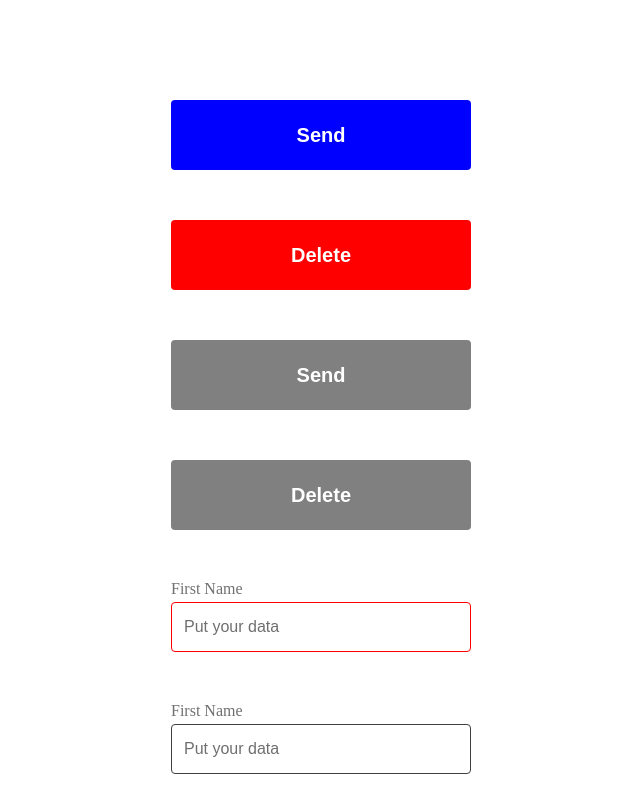
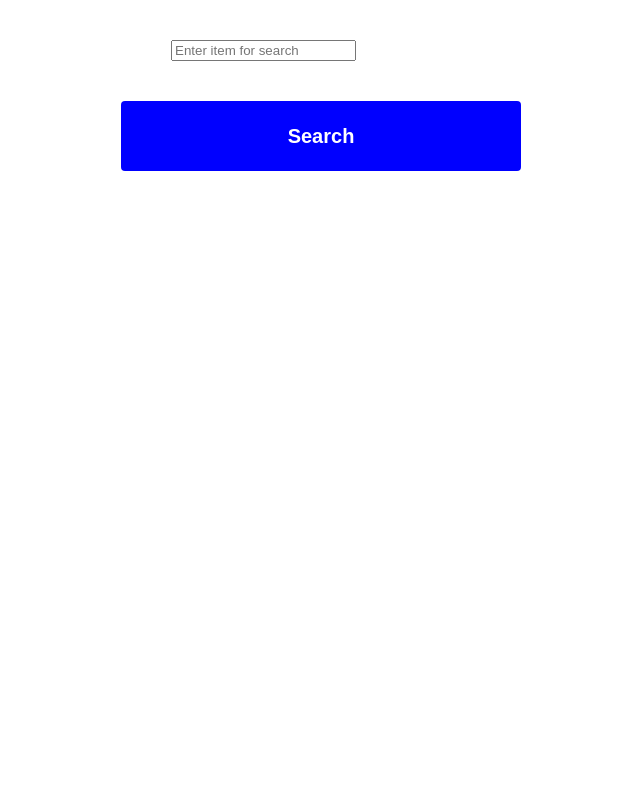
Before and after one commit to au-developer/typescript-project, a React (Create React App) app: page / in a window 1280 px wide. Shown: the top 800 px of the page, without its empty margins (319-959 px from the left). Built offline with nearby package versions, Linux system fonts and the light colour scheme.

Commit message:
add corrections to hw08

```diff
--- a/src/App.css
+++ /dev/null
@@ -1,5 +0,0 @@
-.App {
-  display: flex;
-  flex-direction: column;
-  flex: 1;
-}
--- a/src/App.tsx
+++ b/src/App.tsx
@@ -1,28 +1,29 @@
-import "./App.css";
+
 import GlobalStyles from "styles/GlobalStyles";
+import { AppWrapper } from "appStyles";
 // Lessons
 //import Lesson06 from "./lessons/Lesonn06/Lesson06";
 // import Lesson07  from "./lessons/Lesson07/Lesson07";
 //import Lesson08 from "lessons/Lesson08/Lesson08"
-
+import Lesson09 from "lessons/Lesson09/Lesson09";
 //Homeworks
 //import Homework06 from "./homeworks/Homework06/Homework06";
 //import Homework07 from "homeworks/Homework07/Homework07"
-import Homework08 from "homeworks/Homework08/Homework08";
+// import Homework08 from "homeworks/Homework08/Homework08";
 //Consultations
 
 function App() {
   return (
-    <div className="App">
+    <AppWrapper>
       <GlobalStyles/>
       {/* <Lesson06/> */}
       {/* <Homework06 /> */}
       {/* <Lesson07/> */}
       {/* <Homework07/> */}
       {/* <Lesson08/> */}
-      <Homework08/>
-
-    </div>
+      {/* <Homework08/> */}
+      <Lesson09/>
+    </AppWrapper>
   );
 }
 
--- /dev/null
+++ b/src/appStyles.ts
@@ -0,0 +1,7 @@
+import styled from "@emotion/styled";
+
+export const AppWrapper = styled.div`
+display: flex;
+  flex-direction: column;
+  flex: 1;
+`;
--- a/src/components/Input/Input.tsx
+++ b/src/components/Input/Input.tsx
@@ -9,7 +9,9 @@ function Input({
   placeholder,
   label,
   disabled,
-  error
+  $error,
+  value,
+  onChange
 }: InputProps) {
   return (
     <InputWrapper>
@@ -20,7 +22,9 @@ function Input({
         type={type}
         placeholder={placeholder}
         disabled={disabled}
-        error = {error}
+        $error = {$error}
+        value={value}
+        onChange={onChange}
       />
     </InputWrapper>
   );
--- a/src/components/Input/styles.ts
+++ b/src/components/Input/styles.ts
@@ -1,7 +1,8 @@
 import styled from "@emotion/styled";
+import {colors} from "styles/colors"
 
 interface StyleErrorProps {
-  error?: undefined | string;
+  $error?: undefined | string;
 }
 
 const changeInputBackGround = (disabled: boolean | undefined) => {
@@ -37,11 +38,11 @@ export const InputComponent = styled("input")<StyleErrorProps>`
   border-radius: 4px;
   padding: 12px;
   outline: none;
-  border-color: ${({ disabled, error }) =>
-    changeInputColorBorder(disabled, error)};
+  border-color: ${({ disabled, $error }) =>
+  changeInputColorBorder(disabled, $error)};
   background-color: ${({ disabled }) => changeInputBackGround(disabled)};
   cursor: ${({ disabled }) => (disabled ? "not-allowed" : "pointer")};
-  ::placeholder {
+  & ::placeholder {
     color: #6f6f6f;
     font-size: 16px;
   }
--- a/src/components/Input/types.ts
+++ b/src/components/Input/types.ts
@@ -1,4 +1,4 @@
-import { HTMLInputTypeAttribute } from "react";
+import { HTMLInputTypeAttribute, ChangeEvent } from "react";
 
 export interface InputProps {
   id: string;
@@ -7,5 +7,7 @@ export interface InputProps {
   placeholder?: string;
   label: string;
   disabled?: boolean;
-  error?: undefined | string;
+  $error?: undefined | string;
+  value?: string;
+  onChange?: (event: ChangeEvent<HTMLInputElement>) => void;
 }
--- a/src/homeworks/Homework08/Homework08.tsx
+++ b/src/homeworks/Homework08/Homework08.tsx
@@ -53,7 +53,7 @@ function Homework08() {
           placeholder="Put your data"
           label="First Name"
           disabled={false}
-          error={"some string"}
+          $error={"some string"}
         />
       </ControlSize>
       <ControlSize>
@@ -63,7 +63,7 @@ function Homework08() {
           placeholder="Put your data"
           label="First Name"
           disabled={false}
-          error={undefined}
+          $error={undefined}
         />
       </ControlSize>
       <ControlSize>
@@ -73,7 +73,7 @@ function Homework08() {
           placeholder="Put your data"
           label="First Name"
           disabled={true}
-          error={"some string"}
+          $error={"some string"}
         />
       </ControlSize>
       <ControlSize>
@@ -83,7 +83,7 @@ function Homework08() {
           placeholder="Put your data"
           label="First Name"
           disabled={true}
-          error={undefined}
+         $error={undefined}
         />
       </ControlSize>
     </PageWrapperHw08>
--- /dev/null
+++ b/src/lessons/Lesson09/Lesson09.tsx
@@ -0,0 +1,62 @@
+import { useState, ChangeEvent, useEffect } from "react";
+
+import Input from "components/Input/Input";
+import Button from "components/Button/Button";
+
+import { Lesson_09Wrapper, InputControl, ButtonControl } from "./styles";
+
+function Lesson_09() {
+  const [searchInputValue, setSearchInputValue] = useState("");
+
+  const onChangeInput = (event: ChangeEvent<HTMLInputElement>) => {
+    console.log(event.target.value);
+    setSearchInputValue(event.target.value);
+  };
+
+  const onSearch = () => {
+    console.log(searchInputValue);
+  };
+
+// mounting
+useEffect (()=>{
+  console.log("Mounting!!!")
+}, []);
+
+// updating
+useEffect (()=>{
+  console.log("Updating!!!");
+}, [searchInputValue]);
+
+
+// unmounting
+useEffect (()=>{
+  return ()=>{console.log("Unmouting!!!")}
+}, []);
+
+  return (
+    <Lesson_09Wrapper>
+      <InputControl>
+        {/* <Input
+          id="search-input"
+          label="Search"
+          name="search"
+          placeholder="Enter item for search"
+        /> */}
+        <input
+          id="search-input"
+          name="search"
+          placeholder="Enter item for search"
+          //   value - это значение самого инпута, т.е то значение котрое введет потенциальный пользователь
+        //   value={searchInputValue}
+          // onChange - функция, которая срабатывает, когда пользователь что-то вводит в инпут
+        //   onChange={onChangeInput}
+        />
+      </InputControl>
+      <ButtonControl>
+        <Button name="Search" onClick={onSearch} />
+      </ButtonControl>
+    </Lesson_09Wrapper>
+  );
+}
+
+export default Lesson_09;
--- /dev/null
+++ b/src/lessons/Lesson09/styles.ts
@@ -0,0 +1,18 @@
+import styled from "@emotion/styled";
+
+export const Lesson_09Wrapper = styled.div`
+  display: flex;
+  flex-direction: column;
+  flex: 1;
+  gap: 40px;
+  align-items: center;
+  padding: 40px;
+`;
+
+export const InputControl = styled.div`
+  width: 300px;
+`;
+
+export const ButtonControl = styled.div`
+  width: 400px;
+`;
--- /dev/null
+++ b/src/styles/colors.ts
@@ -0,0 +1,15 @@
+export interface COLORS {
+    ERROR: string;
+    PRIMARY_BLUE: string;
+    PLACEHOLDER: string;
+    LABEL: string;
+    DISABLED: string;
+  }
+
+  export const colors: COLORS = {
+    ERROR: "#D04648",
+    PRIMARY_BLUE: "#1f27f5",
+    PLACEHOLDER: "#6f6f6f",
+    LABEL: "#615c5c",
+    DISABLED: "#3f3f3f",
+  };
```
